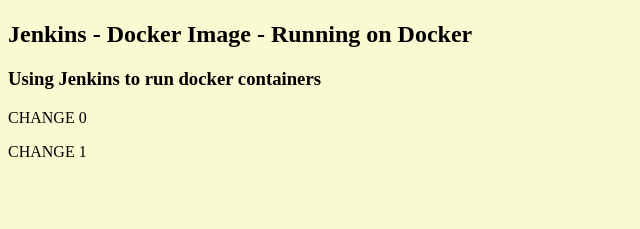
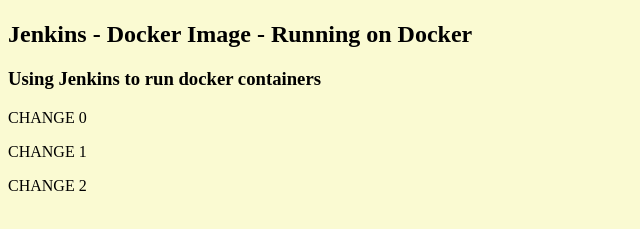
Before and after one commit to sohanso/Mentor_Project_SS, a plain HTML site: page index.html in a window 1280 px wide. Shown: the part 59-288 px from the top of the page, without its empty margins (0-640 px from the left). Drawn offline with Linux system fonts and the light colour scheme.

Commit message:
changes to html

```diff
--- a/index.html
+++ b/index.html
@@ -6,5 +6,6 @@
       <h3>Using Jenkins to run docker containers</h3>
       <p>CHANGE 0</p>
       <p>CHANGE 1</p>
+      <p>CHANGE 2</p>
    </body>
 </html>
```
Also changed, not shown: 1 other file.
